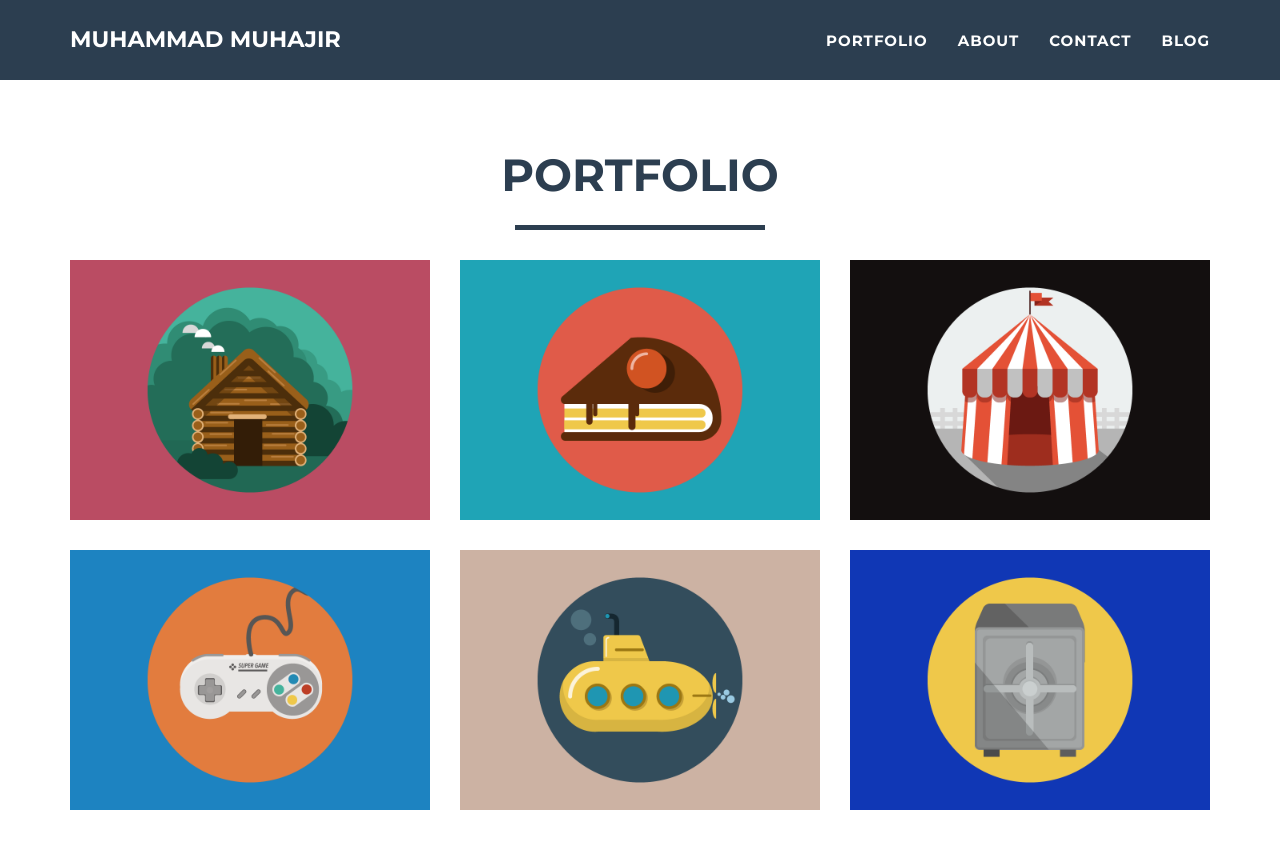
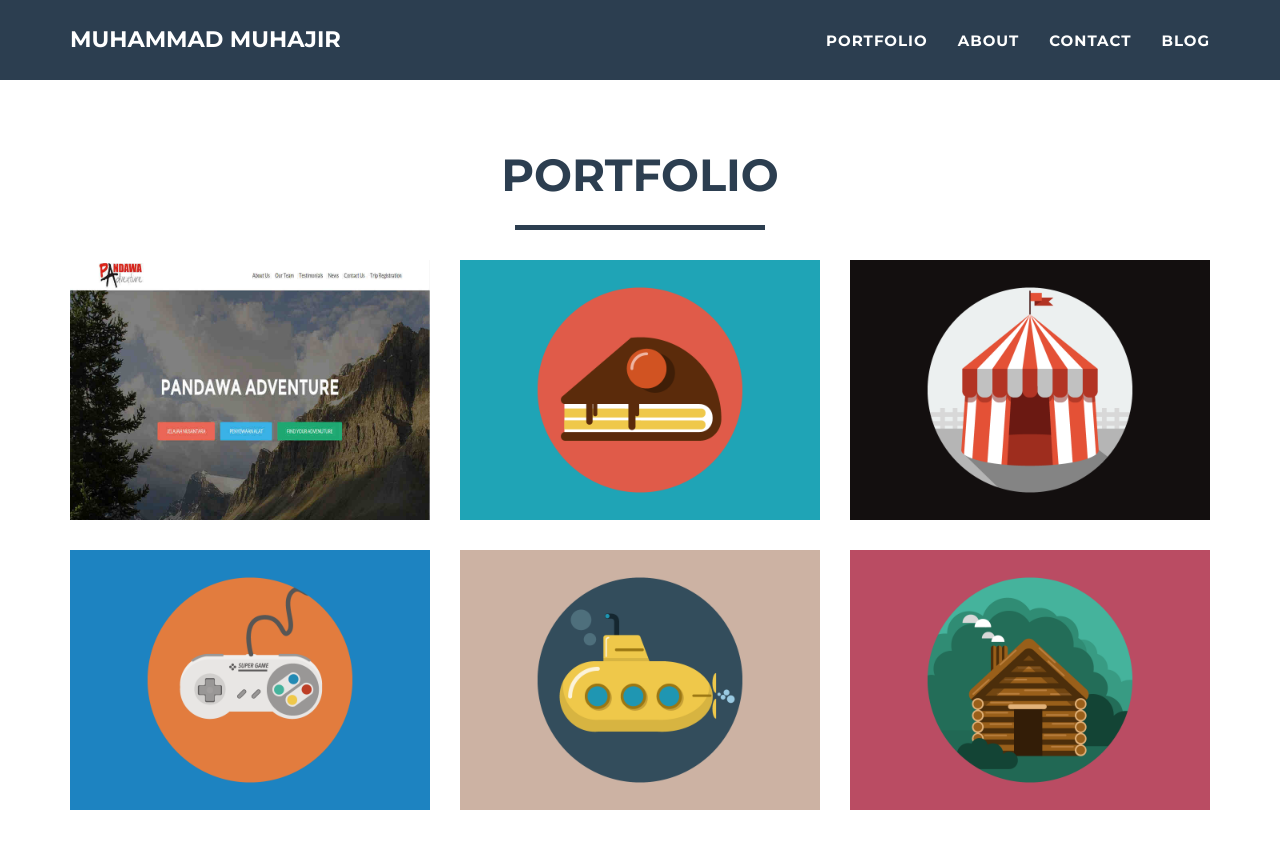
Before and after one commit to muhajirdev/muhajirframe.github.io, a Jekyll site: the page built from index.html, in a window 1280 px wide and 900 px high, scrolled down 725 px. Shown: the top 849 px of the window. Built offline with Jekyll 4.4.1, drawn with Linux system fonts in a browser that asks for light colours.

Commit message:
update portofolio

```diff
--- a/_includes/modals.html
+++ b/_includes/modals.html
@@ -18,7 +18,7 @@
                             <p>{{ post.description }}</p>
                             <ul class="list-inline item-details">
                                 <li>Client:
-                                    <strong><a >{{ post.client }}</a>
+                                    <strong><a href="{{post.webclient}}">{{ post.client }}</a>
                                     </strong>
                                 </li>
                                 <li>Date:
--- a/_posts/2014-07-14-project-5.markdown
+++ b/_posts/2014-07-14-project-5.markdown
@@ -3,7 +3,7 @@ title: Coming Soon
 layout: home
 modal-id: 5
 date: 2014-07-14
-img: safe.png
+img: cabin.png
 alt: image-alt
 project-date: Soon
 client: You
--- a/_posts/2014-07-18-project-1.markdown
+++ b/_posts/2014-07-18-project-1.markdown
@@ -3,10 +3,11 @@ title : PandawaAdventure.com
 layout: home
 modal-id: 1
 date: 2014-07-18
-img: cabin.png
+img: bello.jpg
 alt: image-alt
 project-date: April 2014
-client: Pandawa Adventure
+client: Pandawa Adventure Team
+webclient: http://pandawaadventure.com
 category: Web Development
 description:
 
```
Also changed, not shown: img/portfolio/bello.jpg (added).
